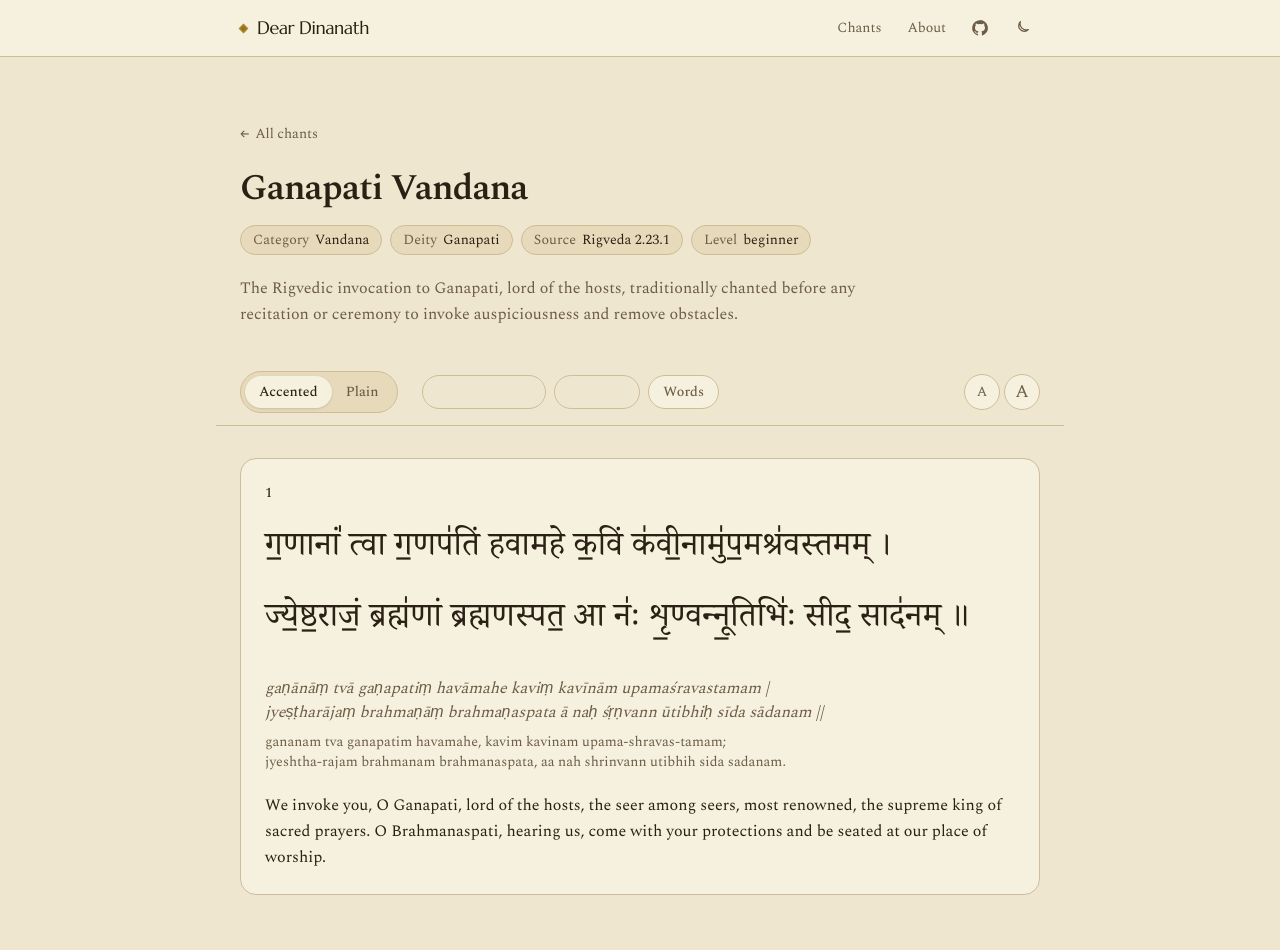
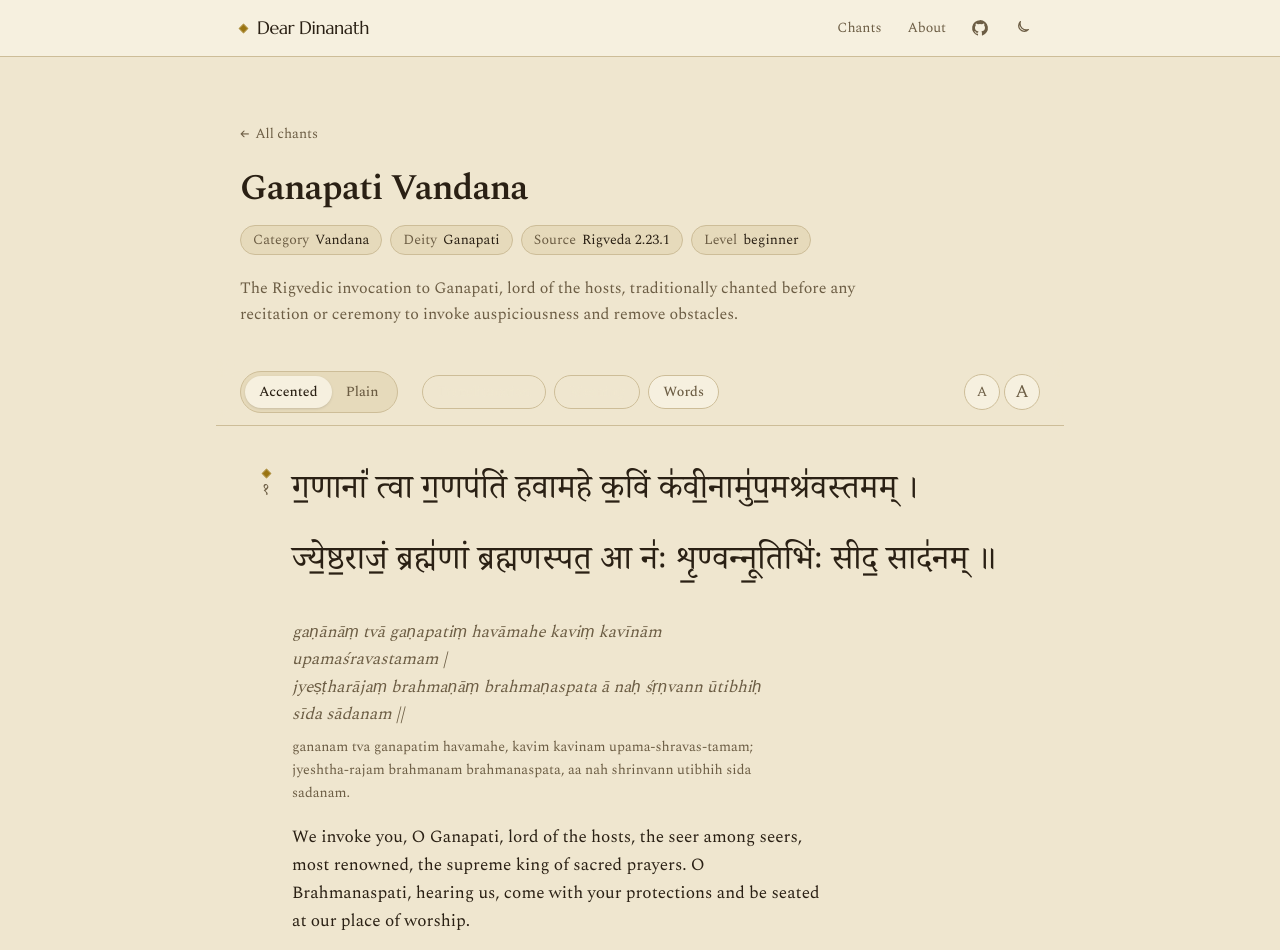
Before and after one commit to prashantbsr/dear-dinanath, a Next.js app: page /chants/ganapati-vandana in a window 1280 px wide. Shown: the top 950 px of the page. Built offline with nearby package versions, Linux system fonts and the light colour scheme.

Commit message:
style(verse): manuscript-leaf verse layout
Co-Authored-By: Claude Opus 4.8 (1M context) <noreply@anthropic.com>

```diff
--- a/src/components/VerseCard.tsx
+++ b/src/components/VerseCard.tsx
@@ -10,9 +10,21 @@ interface VerseCardProps {
   fontScale: number;
 }
 
+const DEVANAGARI_DIGITS = ["०", "१", "२", "३", "४", "५", "६", "७", "८", "९"];
+
+/** Render an integer with Devanagari numerals (e.g. 12 → १२) for the folio mark. */
+function toDevanagari(value: number): string {
+  return String(value)
+    .split("")
+    .map((digit) => DEVANAGARI_DIGITS[Number(digit)] ?? digit)
+    .join("");
+}
+
 /**
- * A single verse rendered as a calm study card. The Devanagari is the hero,
- * with transliteration, translation, and word glosses revealed on demand.
+ * A single verse rendered as a leaf, not a card. The left gutter carries the
+ * binding thread: a brass granthi knot and the Devanagari folio numeral anchor
+ * the verse. The Devanagari is the hero, with transliteration, translation, and
+ * word glosses revealed on demand and aligned to one shared left edge.
  */
 export default function VerseCard({
   verse,
@@ -33,25 +45,33 @@ export default function VerseCard({
   };
 
   return (
-    <article className="rounded-2xl border border-line bg-surface p-5 sm:p-6">
-      <p className="text-sm font-medium tracking-wide text-saffron">
-        {index + 1}
-      </p>
+    <article className="grid grid-cols-[var(--thread-gutter)_minmax(0,1fr)]">
+      {/* Gutter: the granthi knot + folio numeral, sitting on the thread. */}
+      <div className="flex flex-col items-center gap-2 pt-3">
+        <span aria-hidden="true" className="granthi" />
+        <span aria-hidden="true" className="chant text-[0.95rem] leading-none text-muted">
+          {toDevanagari(index + 1)}
+        </span>
+        <span className="sr-only">Verse {index + 1}</span>
+      </div>
 
+      {/* Content: the hero Devanagari and the revealed apparatus. */}
+      <div className="min-w-0">
         <p
-        className="chant chant-display mt-3 whitespace-pre-line text-ink"
+          className="chant chant-display whitespace-pre-line text-ink"
           style={chantStyle}
+          lang="sa"
         >
           {devanagari}
         </p>
 
         {showTransliteration && (
-        <div className="mt-5 space-y-2">
-          <p className="whitespace-pre-line italic text-muted">
+          <div className="reveal mt-5 max-w-[62ch] space-y-2">
+            <p className="whitespace-pre-line text-[1.05rem] italic leading-relaxed text-muted">
               {verse.transliteration}
             </p>
             {verse.phonetic && (
-            <p className="whitespace-pre-line text-sm text-muted">
+              <p className="whitespace-pre-line text-sm leading-relaxed text-muted">
                 {verse.phonetic}
               </p>
             )}
@@ -59,22 +79,29 @@ export default function VerseCard({
         )}
 
         {showTranslation && (
-        <p className="mt-5 leading-relaxed text-ink">{verse.translation}</p>
+          <p className="reveal mt-5 max-w-[62ch] text-[1.075rem] leading-relaxed text-ink">
+            {verse.translation}
+          </p>
         )}
 
         {showWords && verse.words && verse.words.length > 0 && (
-        <dl className="mt-6 grid grid-cols-1 gap-3 sm:grid-cols-2 lg:grid-cols-3">
+          <dl className="reveal mt-6 grid grid-cols-1 gap-x-6 gap-y-3 sm:grid-cols-2">
             {verse.words.map((entry, wordIndex) => (
               <div
                 key={`${entry.word}-${wordIndex}`}
-              className="rounded-xl border border-line bg-surface-2 px-4 py-3"
+                className="rounded-sm bg-surface-2 px-3.5 py-2.5"
               >
-              <dt className="chant text-lg text-ink">{entry.word}</dt>
-              <dd className="mt-1 text-sm text-muted">{entry.meaning}</dd>
+                <dt className="chant text-[1.15rem] leading-snug text-ink" lang="sa">
+                  {entry.word}
+                </dt>
+                <dd className="mt-0.5 text-sm leading-snug text-muted">
+                  {entry.meaning}
+                </dd>
               </div>
             ))}
           </dl>
         )}
+      </div>
     </article>
   );
 }
```
Lines whose indentation alone changed are shown as unchanged.
